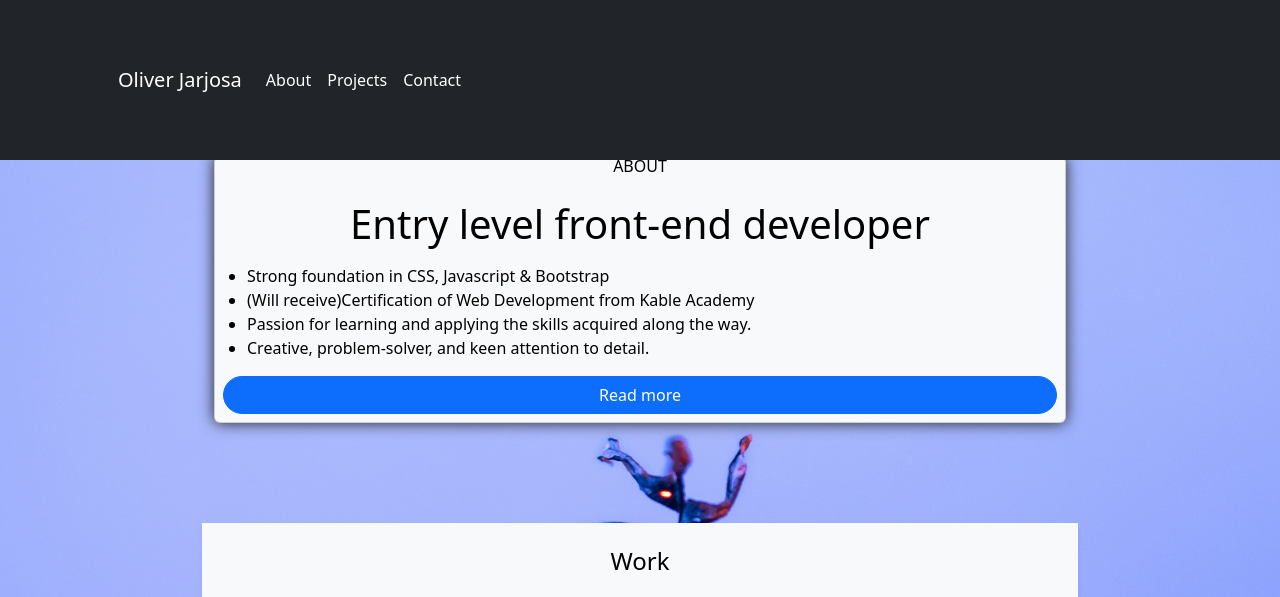
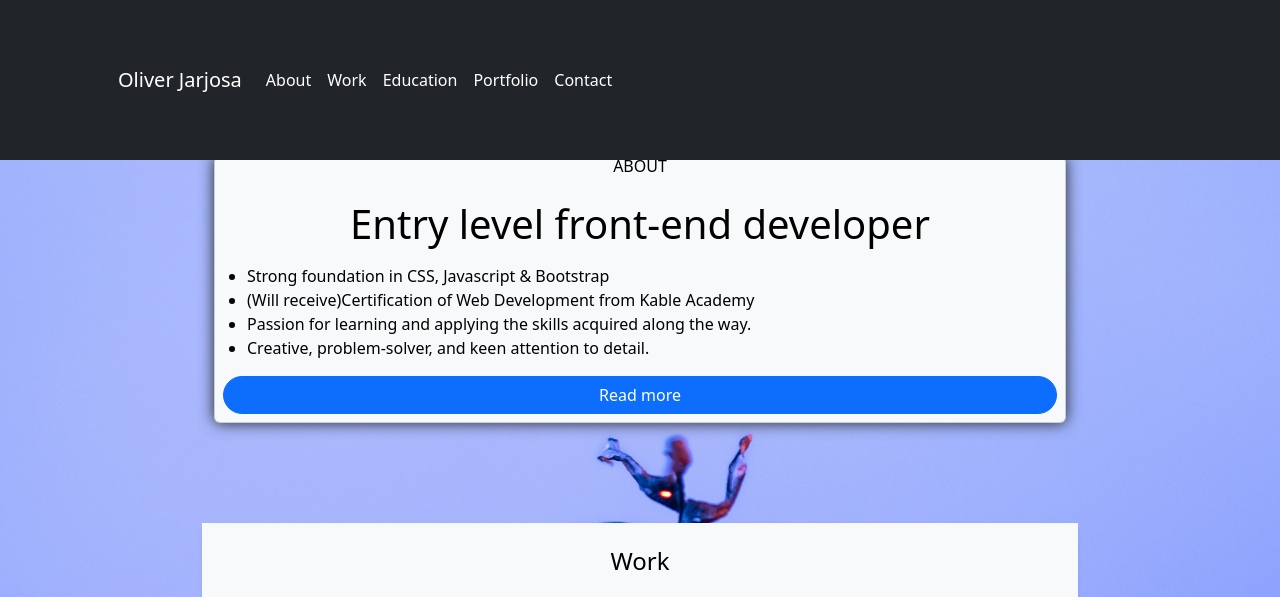
Before and after one commit to OliJarJ/Portfolio, a plain HTML site: page index.html in a window 1280 px wide. Shown: the top 597 px of the page. Drawn offline with nearby package versions, Linux system fonts and the light colour scheme; files whose address does not match are found by name.

Commit message:
new push

```diff
--- a/index.html
+++ b/index.html
@@ -30,7 +30,9 @@
             <div class="collapse navbar-collapse" id="navbarResponsive">
                 <ul class="navbar-nav ml-auto">
                     <li class="nav-item"><a class="nav-link text-white" href="#About">About</a></li>
-                    <li class="nav-item"><a class="nav-link text-white" href="#Projects">Projects</a></li>
+                    <li class="nav-item"><a class="nav-link text-white" href="#Work">Work</a></li>
+                    <li class="nav-item"><a class="nav-link text-white" href="#Education">Education</a></li>
+                    <li class="nav-item"><a class="nav-link text-white" href="#Portfolio">Portfolio</a></li>
                     <li class="nav-item"><a class="nav-link text-white" href="#Contact">Contact</a></li>
                 </ul>
             </div>
@@ -70,10 +72,10 @@
     <main>
         <div class="container">
             <div class="row">
-                <div class=" px-3 py-3">
+                <div id="About" class=" px-3 py-3">
                     <section class="py-3 py-xl-8 px-3">
                         <div class="container">
-                            <div id="#About" class="card bg-light">
+                            <div class="card bg-light">
                                 <h3 class="fs-6 text-secondary mb-3 mb-xl-4 text-uppercase text-black">About
                                 </h3>
 
@@ -89,10 +91,10 @@
                             </div>
                         </div>
 <!--Work & Education Sections-->
-                        <div id="work-section">
+                        <div id="Work">
                             <div class="card border-0 border-bottom border-primary shadow-sm">
                                 <div class="card-body p-4 p-xxl-5 bg-light">
-                                    <h4 class="mb-4 text-black text-center bg-light">Work</h4>
+                                    <h4 class="mb-4 text-black bg-light">Work</h4>
                                     <ul>
                                         <h3>Proscan Imaging</h3>
                                         <img id="proscan-logo"
@@ -157,7 +159,7 @@
                                 </div>
                             </div>
                         </div>
-                        <div class="education-section">
+                        <div id="Education" class="section">
                             <div class="card border-0 border-bottom border-primary shadow-sm">
                                 <div class="card-body p-4 p-xxl-5 bg-light">
                                     <h4 class="mb-4 text-black">Education</h4>
@@ -247,7 +249,7 @@
         </div>-->
 
         <!-- Container (Main Portfolio Section) -->
-<div id="portfolio" class="container-fluid text-center bg-light">
+<div id="Portfolio" class="container-fluid text-center bg-light">
     <h2 class="mx-4 py-4">Portfolio</h2><br>
 
     <div class="row text-center align-items-center justify-content-center">
@@ -330,7 +332,7 @@
             </div>
         </section>-->
 <br>
-<div class="container">
+<div id="Contact" class="container">
         <div id="contact" class="container bg-dark">
             <h3 class="text-center fw-bolder text-white py-2">Contact</h3>
             <p class="text-center text-white px-2"><em>Leave me a message!</em></p>
```
